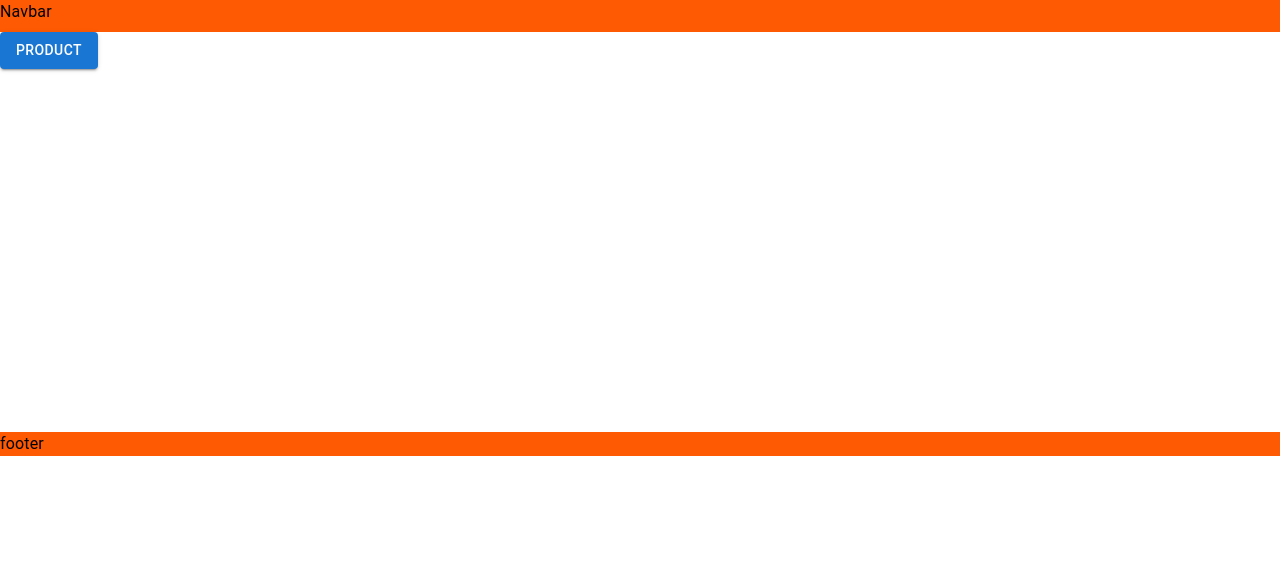
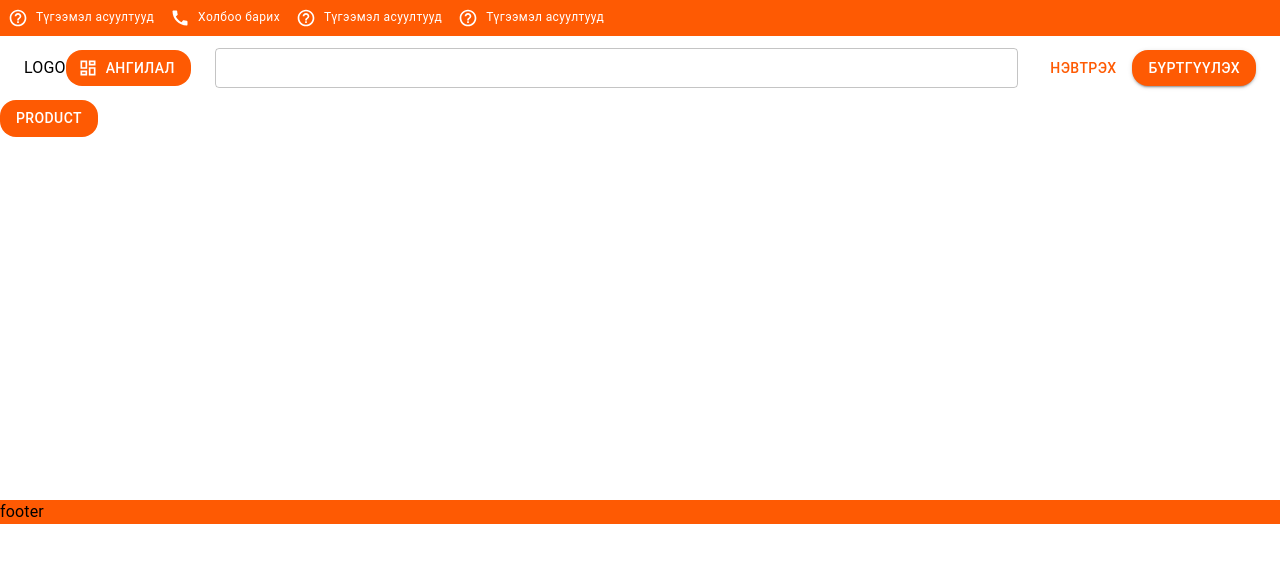
Before and after one commit to delevingne3017/hitech-front, a Next.js app: page / in a window 1280 px wide. Shown: the top 562 px of the page. Built offline with nearby package versions, Linux system fonts and the light colour scheme.

Commit message:
menu bar

```diff
--- a/package.json
+++ b/package.json
@@ -11,6 +11,7 @@
   "dependencies": {
     "@emotion/react": "^11.11.1",
     "@emotion/styled": "^11.11.0",
+    "@mui/icons-material": "^5.11.16",
     "@mui/material": "^5.13.5",
     "eslint": "8.42.0",
     "eslint-config-next": "13.4.5",
--- a/src/app/globals.css
+++ b/src/app/globals.css
@@ -1,7 +1,3 @@
-html,
 body {
-  max-width: 100vw;
-  overflow-x: hidden;
-  margin: 0;
-  padding: 0;
+    padding: -8px !important;
 }
--- a/src/app/layout.js
+++ b/src/app/layout.js
@@ -1,7 +1,9 @@
 "use client";
-import { Box, Typography } from "@mui/material";
-import "./globals.css";
+import { Box, ThemeProvider, Typography } from "@mui/material";
+
 import { Inter } from "next/font/google";
+import Navbar from "@/components/home/navbar";
+import theme from "@/theme";
 
 const inter = Inter({ subsets: ["latin"] });
 
@@ -15,14 +17,14 @@ export const metadata = {
 export default function RootLayout({ children }) {
   return (
     <html lang="en">
-      <body className={inter.className}>
-        <Box sx={{ width: "100%", backgroundColor: "#FE5A03", height: "2rem" }}>
-          <Typography>Navbar</Typography>
-        </Box>
-        {children}
-        <Box sx={{ width: "100%", backgroundColor: "#FE5A03" }}>
-          <Typography>footer</Typography>
-        </Box>
+      <body style={{ margin: 0 }} className={inter.className}>
+        <ThemeProvider theme={theme}>
+          <Navbar />
+          {children}
+          <Box sx={{ width: "100%", backgroundColor: "primary.main" }}>
+            <Typography>footer</Typography>
+          </Box>
+        </ThemeProvider>
       </body>
     </html>
   );
--- a/src/app/page.js
+++ b/src/app/page.js
@@ -1,7 +1,7 @@
 "use client";
 import { Box, Button } from "@mui/material";
 import { useRouter } from "next/navigation";
-
+// import "./globals.css"
 export default function Home() {
   const router = useRouter();
   const productId = 1;
--- /dev/null
+++ b/src/components/home/navbar-item.js
@@ -0,0 +1,19 @@
+import { Box } from "@mui/material";
+import React from "react";
+
+const NavbarItem = ({ children, ...props }) => {
+  return (
+    <Box
+      marginRight={2}
+      display="flex"
+      cursor="pointer"
+      justifyContent="flex-start"
+      alignItems="center"
+      {...props}
+    >
+      {children}
+    </Box>
+  );
+};
+
+export default NavbarItem;
--- /dev/null
+++ b/src/components/home/navbar-menu.js
@@ -0,0 +1,45 @@
+import React, { useState } from "react";
+import Button from "@mui/material/Button";
+import Menu from "@mui/material/Menu";
+import MenuItem from "@mui/material/MenuItem";
+import DashboardOutlinedIcon from "@mui/icons-material/DashboardOutlined";
+export default function NavbarMenu() {
+  const [anchorEl, setAnchorEl] = useState(null);
+  // (React.useState < null) | (HTMLElement > null);
+  const open = Boolean(anchorEl);
+  const handleClick = (event) => {
+    setAnchorEl(event.currentTarget);
+  };
+  const handleClose = () => {
+    setAnchorEl(null);
+  };
+
+  return (
+    <div>
+      <Button
+        startIcon={<DashboardOutlinedIcon />}
+        variant="contained"
+        id="basic-button"
+        aria-controls={open ? "basic-menu" : undefined}
+        aria-haspopup="true"
+        aria-expanded={open ? "true" : undefined}
+        onClick={handleClick}
+      >
+        Ангилал
+      </Button>
+      <Menu
+        id="basic-menu"
+        anchorEl={anchorEl}
+        open={open}
+        onClose={handleClose}
+        MenuListProps={{
+          "aria-labelledby": "basic-button",
+        }}
+      >
+        <MenuItem onClick={handleClose}>Profile</MenuItem>
+        <MenuItem onClick={handleClose}>My account</MenuItem>
+        <MenuItem onClick={handleClose}>Logout</MenuItem>
+      </Menu>
+    </div>
+  );
+}
--- /dev/null
+++ b/src/components/home/navbar.js
@@ -0,0 +1,60 @@
+"use client";
+import React from "react";
+import { Box, Button, TextField, Toolbar, Typography } from "@mui/material";
+import styled from "@emotion/styled";
+import HelpOutlineIcon from "@mui/icons-material/HelpOutline";
+import CallIcon from "@mui/icons-material/Call";
+import NavbarItem from "./navbar-item";
+import NavbarMenu from "./navbar-menu";
+const CustomizedBox = styled(Box)(({ theme }) => ({
+  display: "flex",
+  padding: theme.spacing(1),
+  color: "white",
+  justifyContent: "flex-start",
+  alignItems: "center",
+  backgroundColor: theme.palette.primary.main,
+}));
+
+function Navbar() {
+  return (
+    <>
+      <CustomizedBox>
+        <NavbarItem>
+          <HelpOutlineIcon sx={{ width: 20, height: 20 }} />
+          <Typography sx={{ marginLeft: 1 }} variant="caption">
+            Түгээмэл асуултууд
+          </Typography>
+        </NavbarItem>
+
+        <NavbarItem onClick={() => console.log("Contact")}>
+          <CallIcon sx={{ width: 20, height: 20, marginRight: 1 }} />
+          <Typography variant="caption">Холбоо барих</Typography>
+        </NavbarItem>
+
+        <NavbarItem>
+          <HelpOutlineIcon sx={{ width: 20, height: 20, marginRight: 1 }} />
+          <Typography variant="caption">Түгээмэл асуултууд</Typography>
+        </NavbarItem>
+
+        <NavbarItem>
+          <HelpOutlineIcon sx={{ width: 20, height: 20, marginRight: 1 }} />
+          <Typography variant="caption">Түгээмэл асуултууд</Typography>
+        </NavbarItem>
+      </CustomizedBox>
+
+      <Toolbar>
+        <Typography>LOGO</Typography>
+        <NavbarMenu />
+        <TextField sx={{ marginX: 3 }} size="small" fullWidth />
+        <Box display="flex" justifyContent="center" alignItems="center">
+          <Button sx={{ marginRight: 1 }}>Нэвтрэх</Button>
+          <Button disableElevation={false} variant="contained">
+            Бүртгүүлэх
+          </Button>
+        </Box>
+      </Toolbar>
+    </>
+  );
+}
+
+export default Navbar;
--- /dev/null
+++ b/src/theme/index.js
@@ -0,0 +1,12 @@
+import { createTheme } from "@mui/material";
+import { MuiButton } from "./overrides";
+export default createTheme({
+  palette: {
+    primary: {
+      main: "#FE5A03",
+    },
+  },
+  components: {
+    MuiButton,
+  },
+});
--- /dev/null
+++ b/src/theme/overrides/MuiButton.js
@@ -0,0 +1,12 @@
+const MuiButton = {
+  styleOverrides: {
+    root: {
+      borderRadius: "16px",
+    },
+  },
+  defaultProps: {
+    disableElevation: true,
+  },
+};
+
+export default MuiButton;
--- /dev/null
+++ b/src/theme/overrides/index.js
@@ -0,0 +1 @@
+export { default as MuiButton } from "./MuiButton";
```
Also changed, not shown: src/app/page.module.css (deleted, +0 -229 lines), 1 other file (tests, documents, lock files or other folders).
